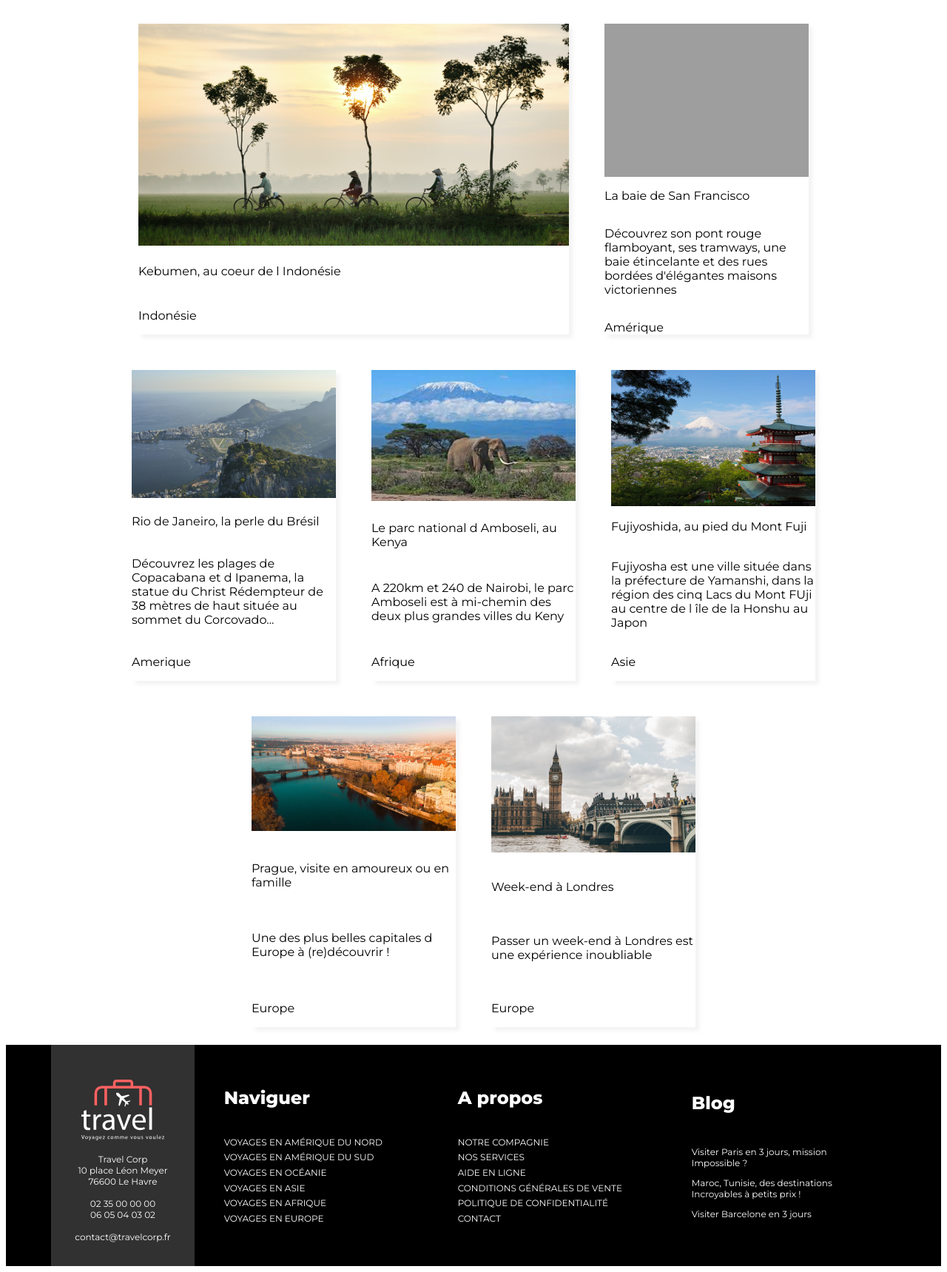
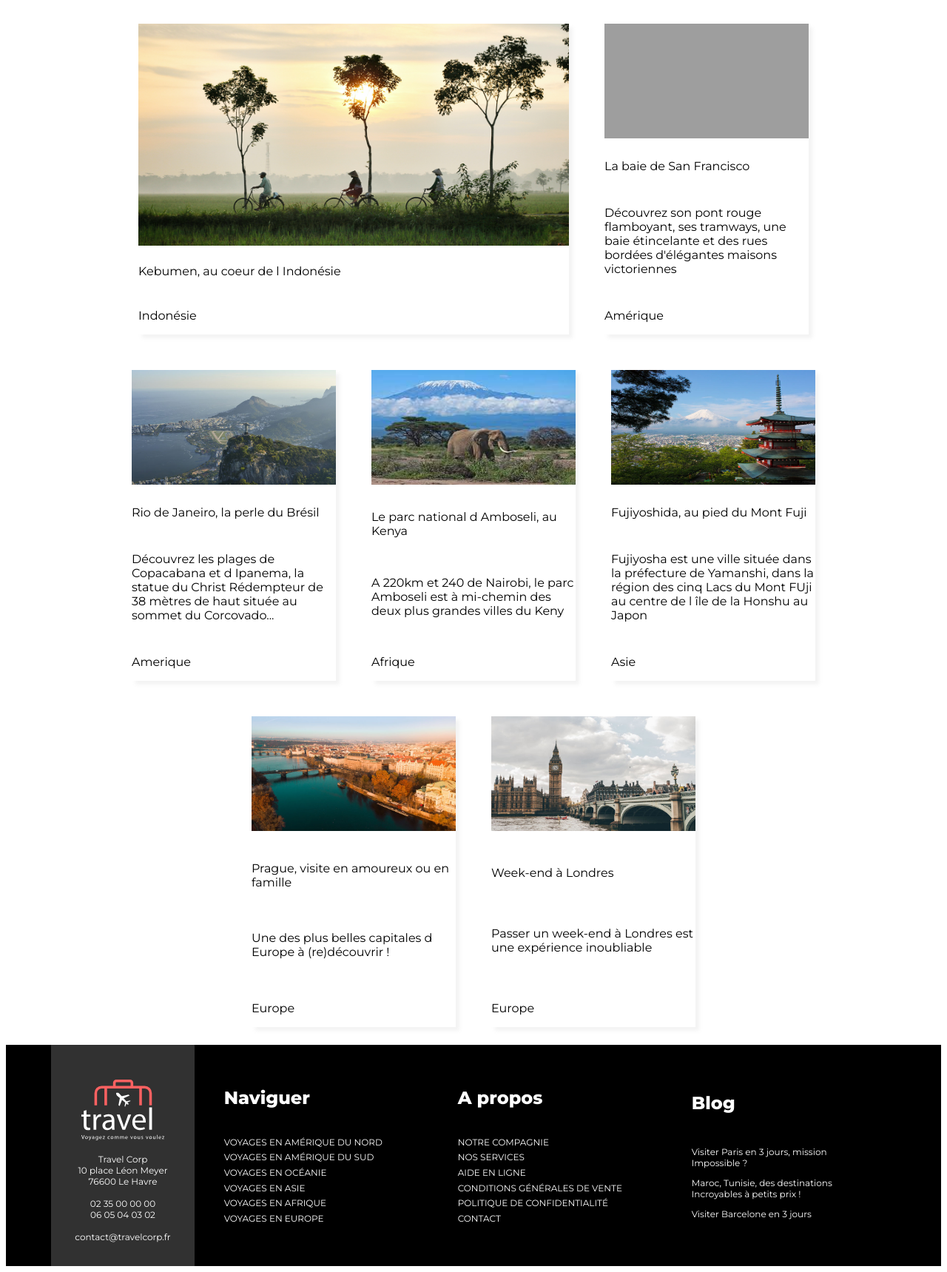
Before and after one commit to Dydpool/TPa2, a PHP site: page / in a window 1280 px wide. Shown: the whole page at 74% size. Run offline with PHP 8.4, Linux system fonts and the light colour scheme; grey boxes are pictures that could not be loaded.

Commit message:
style ok

```diff
--- a/assets/css/style.css
+++ b/assets/css/style.css
@@ -37,6 +37,10 @@ body {
   height: 18.75rem;
   width: 36.375em;
 }
+.city {
+    height: 9.688rem;
+    width: 17.25rem;
+  }
 .SanFrancisco {
   height: 9.688rem;
   width: 17.25rem;
@@ -65,6 +69,8 @@ body {
   height: 7rem;
   width: 7rem;
 }
+
+
 
 footer {
   background-color: black;
```
